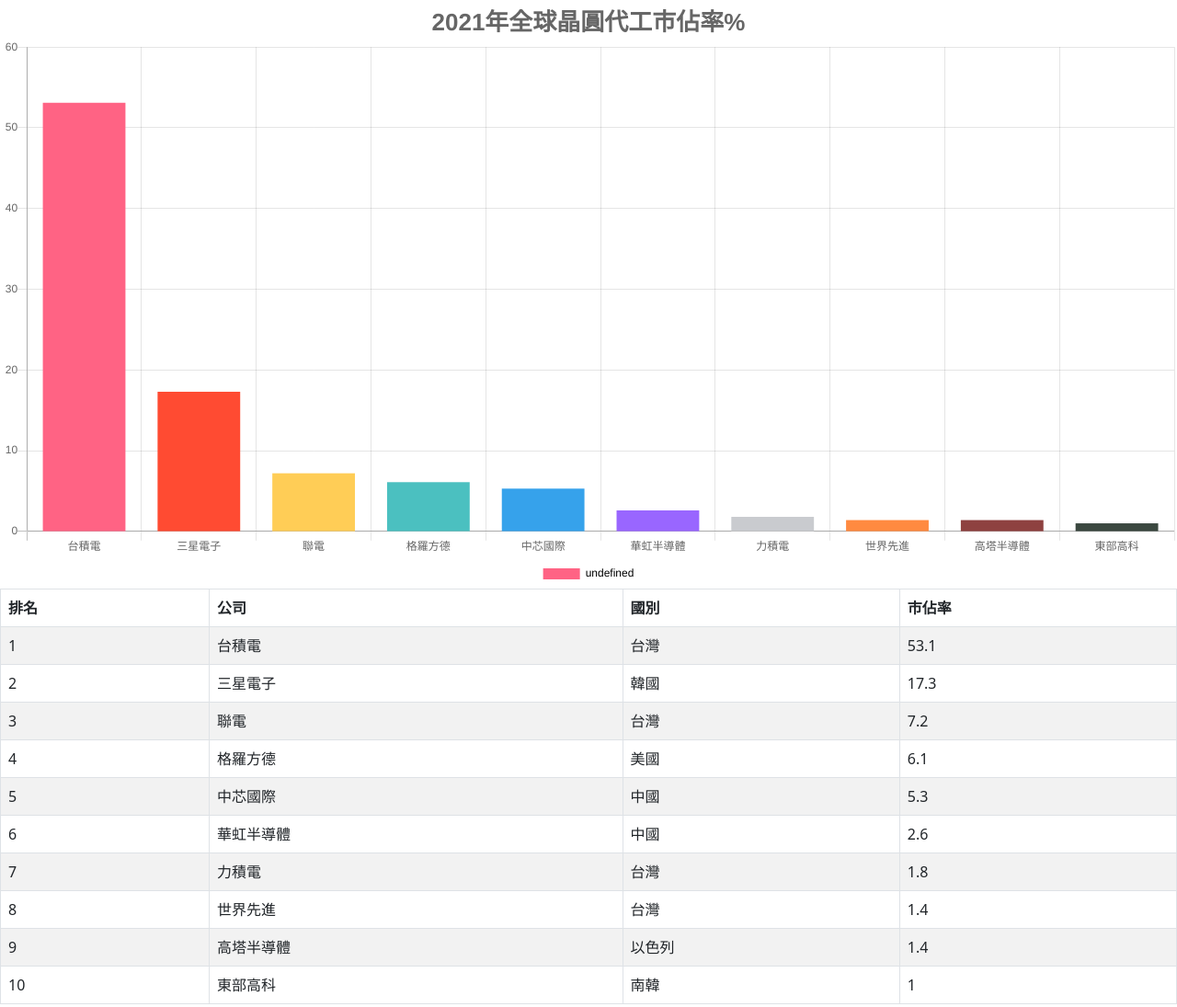
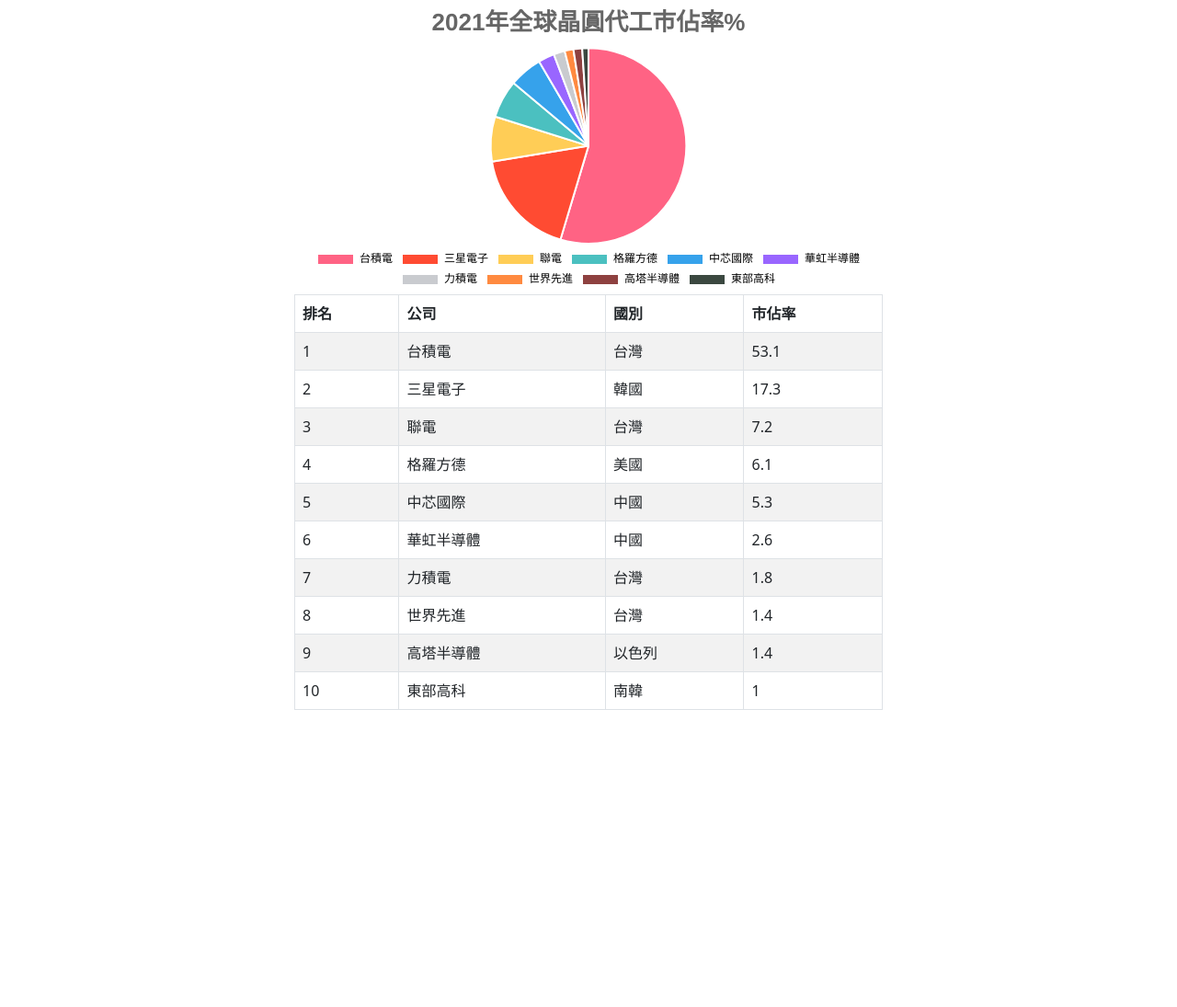
Before and after one commit to Vanessa613/Vanessa613.github.io, a plain HTML site: page homework/0615/marketingShare.html in a window 1280 px wide. Shown: the whole page at 92% size. After the commit the page ends 800 px from the top, so only its background shows below. Drawn offline with nearby package versions, Linux system fonts and the light colour scheme.

Commit message:
寬度更新

```diff
--- a/homework/0615/marketingShare.html
+++ b/homework/0615/marketingShare.html
@@ -7,12 +7,16 @@
     <title>Document</title>
     <link href="https://cdn.jsdelivr.net/npm/bootstrap@5.3.0/dist/css/bootstrap.min.css" rel="stylesheet"
         integrity="sha384-9ndCyUaIbzAi2FUVXJi0CjmCapSmO7SnpJef0486qhLnuZ2cdeRhO02iuK6FUUVM" crossorigin="anonymous">
+</head>
+<style>
 
-
-
-</head>
-
+    .box{
+        width: 50%;
+        margin: auto;
+    }
+</style>
 <body>
+    <div class="box">
         <canvas id="mkShare"></canvas>
         <table class="table table-bordered table-striped">
             <!-- <thead>
@@ -32,6 +36,7 @@
                 </tr>
             </tbody> -->
         </table>
+    </div>
 
     <script src="https://cdn.jsdelivr.net/npm/bootstrap@5.3.0/dist/js/bootstrap.bundle.min.js"
         integrity="sha384-geWF76RCwLtnZ8qwWowPQNguL3RmwHVBC9FhGdlKrxdiJJigb/j/68SIy3Te4Bkz"
@@ -136,7 +141,7 @@
             //Pie Chart圓餅圖
             let ctxPie = document.getElementById("mkShare");
             var pieChart = new Chart(ctxPie, {
-                type: 'bar',
+                type: 'pie',
                 data: {
                     labels: companyArray,
                     datasets: [{
```
Lines whose indentation alone changed are shown as unchanged.
